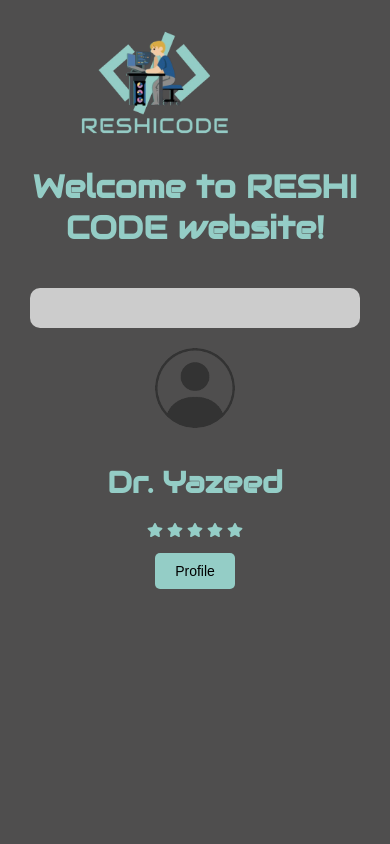
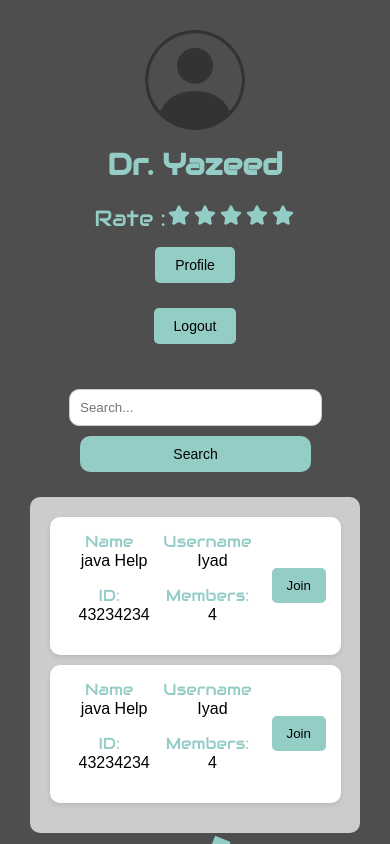
Before and after one commit to Iyadallouch/ReshiCode, a React (Create React App) app in the folder client/: page /prohomepage in a window 390 px wide. Built offline with nearby package versions, Linux system fonts and the light colour scheme.

Commit message:
Programmer home page done

```diff
--- a/client/src/Pages/ProHomepage.js
+++ b/client/src/Pages/ProHomepage.js
@@ -2,30 +2,47 @@ import React from "react";
 import logo from "../images/logo.png";
 import userImage from "../images/userpic.png";
 import "../style/ProHomepage.css";
+import ProArea from "../components/ProArea/ProArea";
 
 import { FaStar } from "react-icons/fa";
 
 export default function ProHomepage() {
   return (
     <div className="pro-homepage-container">
-      <div className="ProLeft-side">
+      <div className="top-section">
         <div className="logo-welcome-container">
           <img src={logo} alt="Website Logo" className="website-logo" />
           <h1 className="welcome-text">Welcome to RESHI CODE website!</h1>
         </div>
+      </div>
+      <div className="main-content">
+        <div className="left-section">
+          <div className="search-bar-container">
+            <input
+              type="text"
+              placeholder="Search..."
+              className="search-input"
+            />
+            <button className="search-button">Search</button>
+          </div>
           <div className="gray-card">
             {/* Content for the big gray card will go here */}
+            <ProArea />
+            <ProArea />
           </div>
         </div>
-      <div className="ProRight-side">
+        <div className="right-section">
           <img src={userImage} alt="User Logo" className="user-logo" />
           <h2>Dr. Yazeed</h2>
           <div className="star-rating">
+            Rate :
             {[...Array(5)].map((star, index) => (
               <FaStar key={index} className="star-icon" />
             ))}
           </div>
           <button className="profile-button">Profile</button>
+          <button className="profile-button">Logout</button>
+        </div>
       </div>
     </div>
   );
--- a/client/src/components/ProArea/ProArea.css
+++ b/client/src/components/ProArea/ProArea.css
@@ -0,0 +1,82 @@
+.pro-card {
+  display: flex;
+  justify-content: space-between;
+  align-items: center; /* Align items vertically */
+  background-color: white;
+  padding: 15px;
+  border-radius: 10px;
+  margin-bottom: 10px;
+  box-shadow: 0 2px 5px rgba(0, 0, 0, 0.1);
+  width: 97%; /* Ensure full width */
+}
+
+.pro-info {
+  display: flex;
+  flex-direction: row; /* Stack pairs vertically */
+  flex: 1; /* Allow this to take available space */
+  justify-content: space-between;
+}
+
+.info-pair {
+  display: flex; /* Arrange label and value in a row */
+  justify-content: center; /* Space between label and value */
+  margin-bottom: 5px; /* Small margin between pairs */
+  flex-direction: column;
+  align-items: center;
+  align-content: center;
+  max-width: 200px;
+}
+
+.label {
+  margin-right: 10px; /* Space between label and value */
+  font-family: "Audiowide";
+  color: rgba(148, 205, 198, 255);
+}
+
+.value {
+  flex: 1; /* Allow values to take the remaining space */
+  text-align: right; /* Align values to the right */
+}
+
+.pro-button {
+  padding: 10px 15px;
+  background-color: rgba(148, 205, 198, 255);
+  color: black;
+  border: none;
+  border-radius: 5px;
+  cursor: pointer;
+  transition: background-color 0.3s ease;
+  margin-left: 20px;
+}
+
+.pro-button:hover {
+  background-color: #00a88b;
+}
+@media (max-width: 768px) {
+  .pro-card {
+    width: 90%;
+  }
+
+  .pro-info {
+    display: flex;
+    flex-wrap: wrap; /* Allow wrapping */
+  }
+
+  .info-pair {
+    width: 50%; /* Each pair takes half the width */
+    box-sizing: border-box; /* Include padding/border in width */
+    margin-bottom: 15px;
+  }
+
+  .label {
+    flex: 0 0 50%; /* Label takes half of the info-pair width */
+  }
+
+  .value {
+    flex: 0 0 50%; /* Value takes half of the info-pair width */
+    text-align: left; /* Align values to the left */
+  }
+  .pro-button {
+    margin-left: 10px;
+  }
+}
--- a/client/src/components/ProArea/ProArea.js
+++ b/client/src/components/ProArea/ProArea.js
@@ -0,0 +1,30 @@
+import React from "react";
+import "../ProArea/ProArea.css";
+
+export default function ProArea() {
+  return (
+    <div>
+      <div className="pro-card">
+        <div className="pro-info">
+          <div className="info-pair">
+            <span className="label">Name</span>
+            <span className="value">java Help</span>
+          </div>
+          <div className="info-pair">
+            <span className="label">Username</span>
+            <span className="value">Iyad</span>
+          </div>
+          <div className="info-pair">
+            <span className="label">ID:</span>
+            <span className="value">43234234</span>
+          </div>
+          <div className="info-pair">
+            <span className="label">Members:</span>
+            <span className="value">4</span>
+          </div>
+        </div>
+        <button className="pro-button">Join</button>
+      </div>
+    </div>
+  );
+}
--- a/client/src/style/ProHomepage.css
+++ b/client/src/style/ProHomepage.css
@@ -1,31 +1,23 @@
 .pro-homepage-container {
   display: flex;
-  justify-content: space-between;
+  flex-direction: column;
   padding: 30px;
 }
 
-.ProLeft-side{
-  width: 75%;
+.top-section {
+  display: flex;
   align-items: flex-start;
-
-}
-
-.ProRight-side {
-  width: 20%;
-  display: flex;
-  flex-direction: column;
-  align-items: center;
+  margin-bottom: 30px;
 }
 
 .logo-welcome-container {
   display: flex;
   align-items: center;
-  margin-bottom: 20px;
 }
 
 .website-logo {
   width: 150px;
-  margin-right: 80px;
+  margin-right: 40px;
 }
 
 .welcome-text {
@@ -34,19 +26,61 @@
   font-size: 32px;
 }
 
+.main-content {
+  display: flex;
+  justify-content: space-between;
+}
+
+.left-section {
+  width: 75%;
+}
+
+.search-bar-container {
+  display: flex;
+  align-items: center;
+  margin-bottom: 20px;
+}
+
+.search-input {
+  flex: 1;
+  padding: 10px;
+  border: 1px solid #ccc;
+  border-radius: 5px 0 0 5px;
+}
+
+.search-button {
+  padding: 10px 20px;
+  border: none;
+  background-color: rgba(148, 205, 198, 255);
+  color: black;
+  font-size: 14px;
+  border-radius: 0 5px 5px 0;
+  cursor: pointer;
+  transition: background-color 0.3s ease;
+}
+
+.search-button:hover {
+  background-color: #00a88b;
+}
+
 .gray-card {
   background-color: #ccc;
   padding: 20px;
   border-radius: 10px;
 }
 
-.user-logo {
-  width: 80px;
-  height: 80px;
-  border-radius: 50%;
-  margin-bottom: 10px;
+.right-section {
+  width: 20%;
+  display: flex;
+  flex-direction: column;
+  align-items: center;
 }
 
+.user-logo {
+  width: 100px;
+  height: 100px;
+  border-radius: 50%;
+}
 
 h2 {
   font-family: "Audiowide", sans-serif;
@@ -57,7 +91,10 @@ h2 {
 .star-rating {
   display: flex;
   justify-content: center;
+  color: rgba(148, 205, 198, 255);
   margin: 10px 0;
+  font-size: 22px;
+  font-family: "Audiowide";
 }
 
 .star-icon {
@@ -74,6 +111,7 @@ h2 {
   border-radius: 5px;
   cursor: pointer;
   transition: background-color 0.3s ease;
+  margin-bottom: 20px;
 }
 
 .profile-button:hover {
@@ -82,15 +120,23 @@ h2 {
 
 /* Responsive adjustments */
 @media (max-width: 768px) {
-  .pro-homepage-container {
+  .main-content {
     flex-direction: column;
-    align-items: center;
   }
 
-  .ProLeft-side,
-  .ProRight-side {
+  .top-section {
+    order: 1;
+  }
+
+  .right-section {
+    order: 2;
     width: 100%;
     margin-bottom: 20px;
+  }
+
+  .left-section {
+    order: 3;
+    width: 100%;
   }
 
   .logo-welcome-container {
@@ -100,9 +146,29 @@ h2 {
 
   .website-logo {
     margin-bottom: 10px;
+    width: 230px;
+    margin-left: 50px;
   }
 
   .welcome-text {
     text-align: center;
   }
+
+  .search-bar-container {
+    flex-direction: column;
+    width: 70%;
+    margin-left: 50px;
+  }
+
+  .search-input,
+  .search-button {
+    width: 100%;
+    margin: 5px 0;
+    align-items: center;
+    border-radius: 10px 10px 10px 10px;
+  }
+
+  .user-logo {
+    margin-bottom: -10px;
+  }
 }
```
Lines whose indentation alone changed are shown as unchanged.
